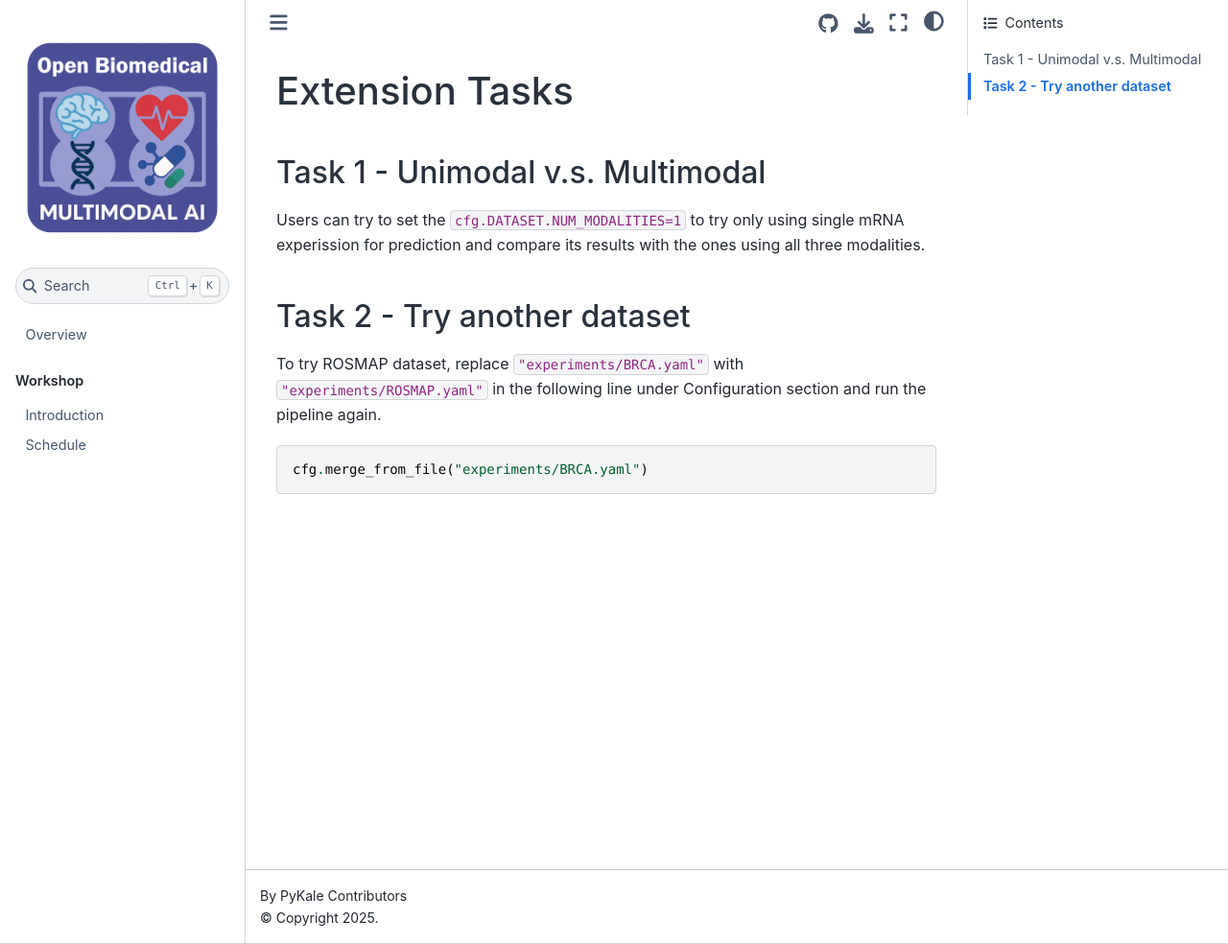
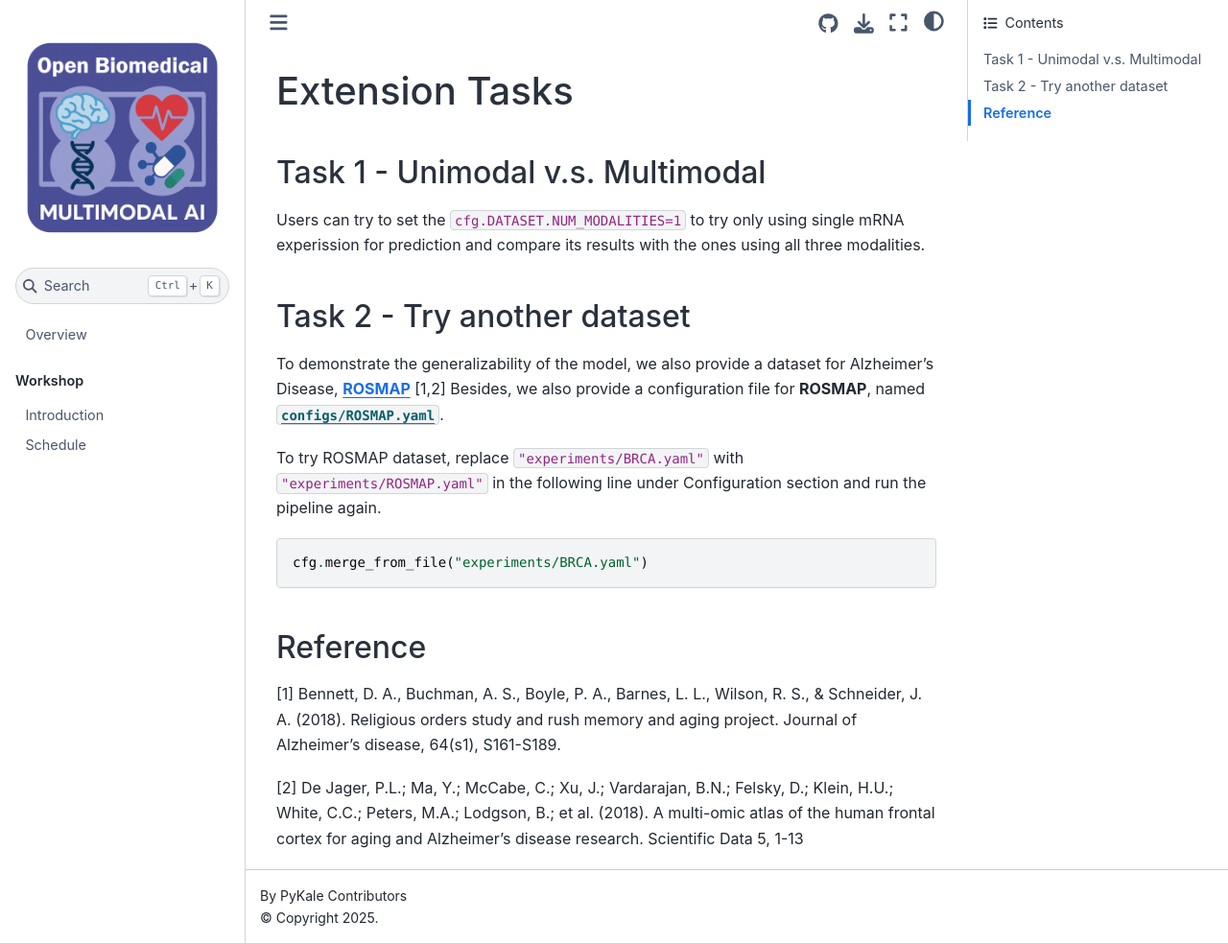
Before and after one commit to pykale/mmai-tutorials, a Jupyter Book: the page built from tutorials/multiomics-cancer-classification/extend-reading/extension-tasks.md, in a window 1280 px wide and 984 px high. Shown: the whole window at 96% size. Built offline with Jupyter Book 1.0.4 settings and Sphinx 7.4.7 and the Sphinx Book theme 1.1.4, drawn with Linux system fonts in a browser that asks for light colours; pages that are not in the unit, such as notebooks, are missing from menus.

Commit message:
Update cancer notebook and add links in intro.md.

````diff
--- a/tutorials/multiomics-cancer-classification/extend-reading/extension-tasks.md
+++ b/tutorials/multiomics-cancer-classification/extend-reading/extension-tasks.md
@@ -3,7 +3,14 @@
 Users can try to set the `cfg.DATASET.NUM_MODALITIES=1` to try only using single mRNA experission for prediction and compare its results with the ones using all three modalities.
 
 ## Task 2 - Try another dataset
+To demonstrate the generalizability of the model, we also provide a dataset for Alzheimer's Disease, [**ROSMAP**](https://www.synapse.org/Synapse:syn3219045) [1,2]
+Besides, we also provide a configuration file for **ROSMAP**, named [`configs/ROSMAP.yaml`](https://github.com/pykale/embc-mmai25/blob/main/tutorials/multiomics-cancer-classification/configs/ROSMAP.yaml).
+
 To try ROSMAP dataset, replace `"experiments/BRCA.yaml"` with `"experiments/ROSMAP.yaml"` in the following line under Configuration section and run the pipeline again.
 ```python
 cfg.merge_from_file("experiments/BRCA.yaml")
 ```
+## Reference
+[1] Bennett, D. A., Buchman, A. S., Boyle, P. A., Barnes, L. L., Wilson, R. S., & Schneider, J. A. (2018). Religious orders study and rush memory and aging project. Journal of Alzheimer’s disease, 64(s1), S161-S189.
+
+[2] De Jager, P.L.; Ma, Y.; McCabe, C.; Xu, J.; Vardarajan, B.N.; Felsky, D.; Klein, H.U.; White, C.C.; Peters, M.A.; Lodgson, B.; et al. (2018). A multi-omic atlas of the human frontal cortex for aging and Alzheimer’s disease research. Scientific Data 5, 1-13
````
Also changed, not shown: workshop/intro.md (+7 -7 lines), tutorials/multiomics-cancer-classification/images/mogonet-pykale-api.png, 1 other file.
